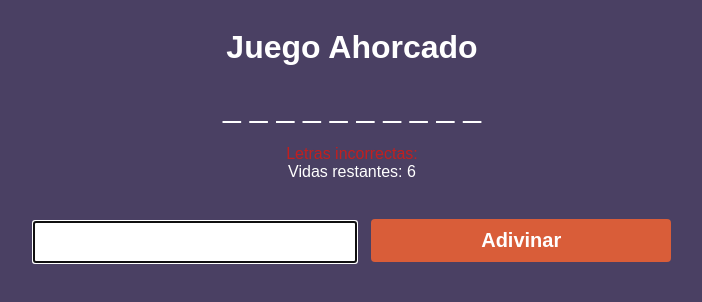
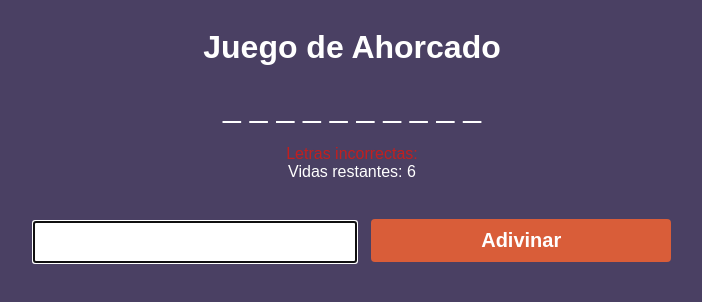
Before and after one commit to Matimayor/ma-tp-ahorcado, a website: page index.html in a window 1280 px wide. Shown: the whole page, without its empty margins (288-990 px from the left). Drawn offline with Linux system fonts and the light colour scheme; a web font is replaced by a local one.

Commit message:
Correcciones

```diff
--- a/index.html
+++ b/index.html
@@ -9,7 +9,7 @@
 </head>
 <body>
   <div id="game">
-    <h1>Juego Ahorcado</h1>
+    <h1>Juego de Ahorcado</h1>
     <div id="word"></div>
     <div id="incorrect-letters"></div>
     <div id="lives"></div>
```
